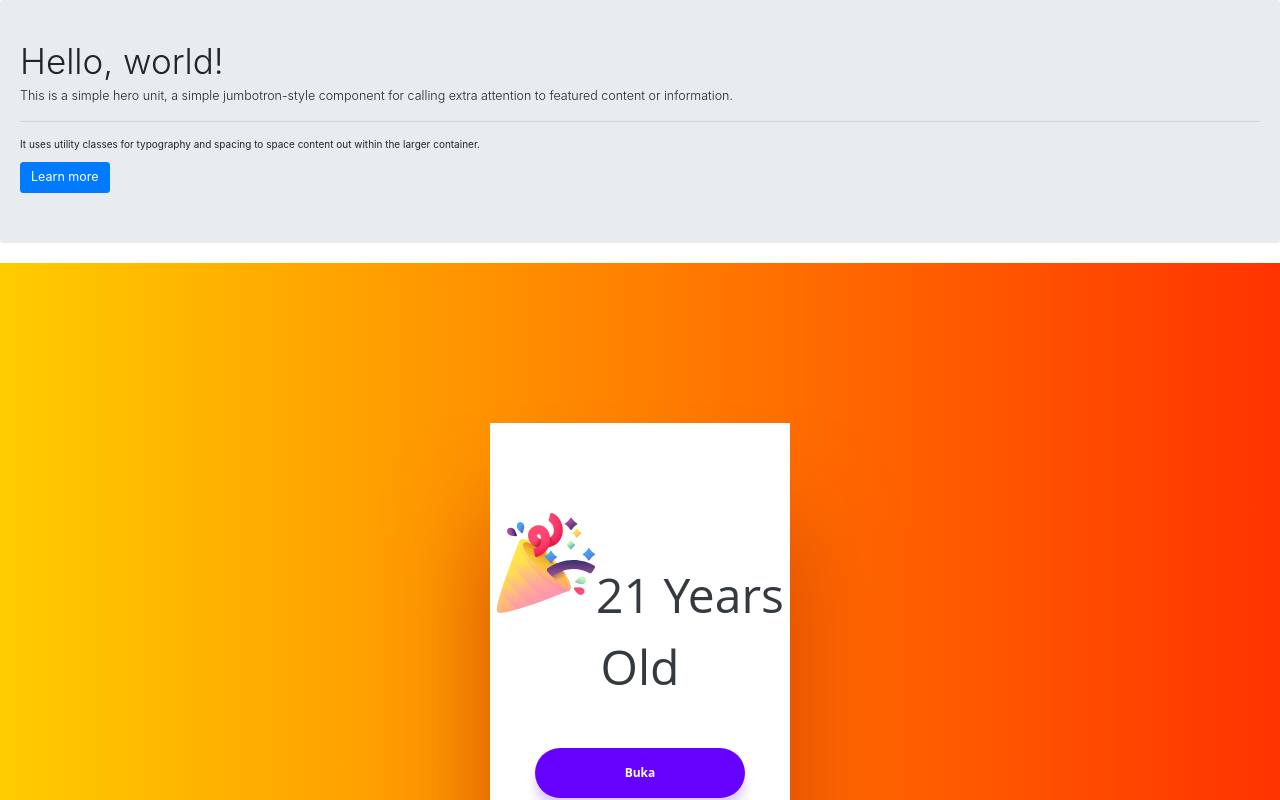
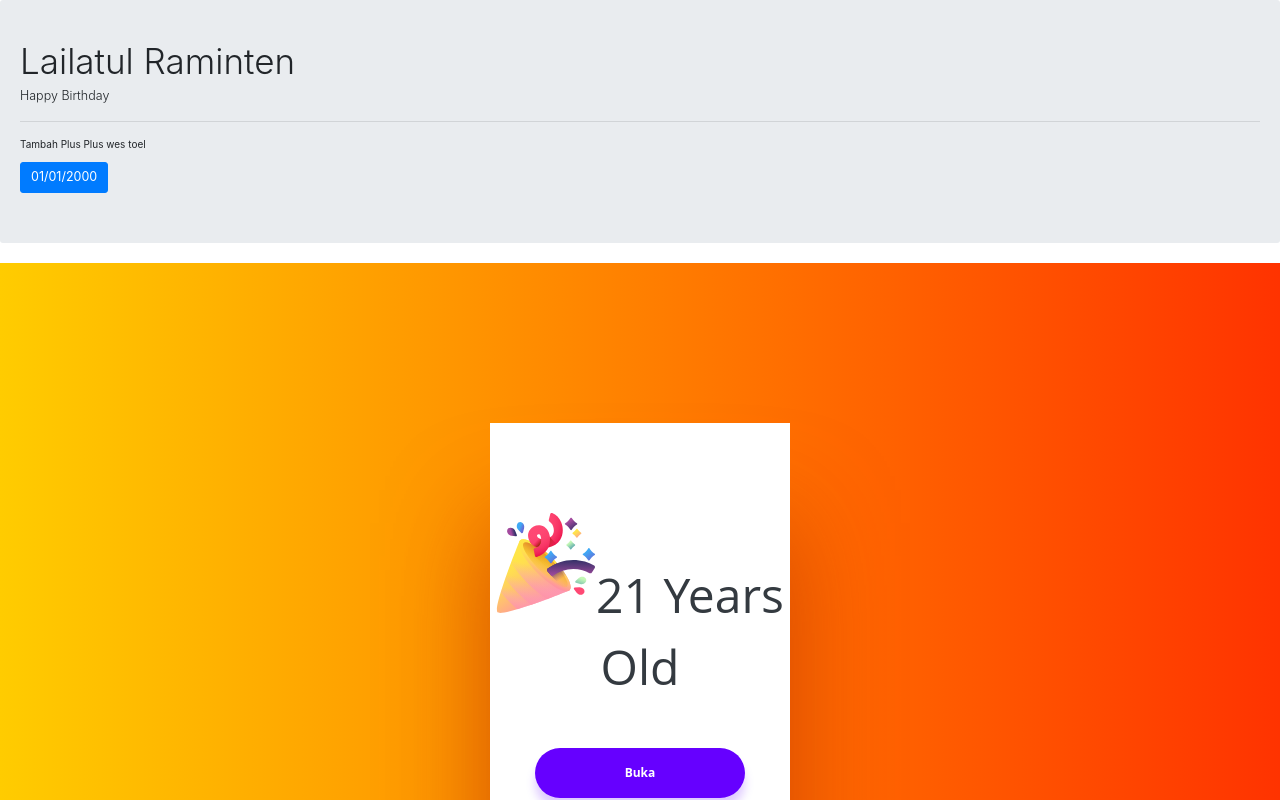
Before and after one commit to itoel21years/itoel21years.github.io, a plain HTML site: page index.html in a window 1280 px wide. Drawn offline with nearby package versions, Linux system fonts and the light colour scheme.

Commit message:
Update index.html

```diff
--- a/index.html
+++ b/index.html
@@ -17,12 +17,12 @@
 <body>
   <audio src="https://stafaband/app.php?id=58240757" autoplay="autoplay" hidden="hidden"></audio>
   <div class="jumbotron">
-  <h1 class="display-4">Hello, world!</h1>
-  <p class="lead">This is a simple hero unit, a simple jumbotron-style component for calling extra attention to featured content or information.</p>
+  <h1 class="display-4">Lailatul Raminten </h1>
+  <p class="lead">Happy Birthday </p>
   <hr class="my-4">
-  <p>It uses utility classes for typography and spacing to space content out within the larger container.</p>
+  <p>Tambah Plus Plus wes toel </p>
   <p class="lead">
-    <a class="btn btn-primary btn-lg" href="#" role="button">Learn more</a>
+    <a class="btn btn-primary btn-lg" href="#" role="button">01/01/2000</a>
   </p>
 </div>
 <div class="cont">
```
